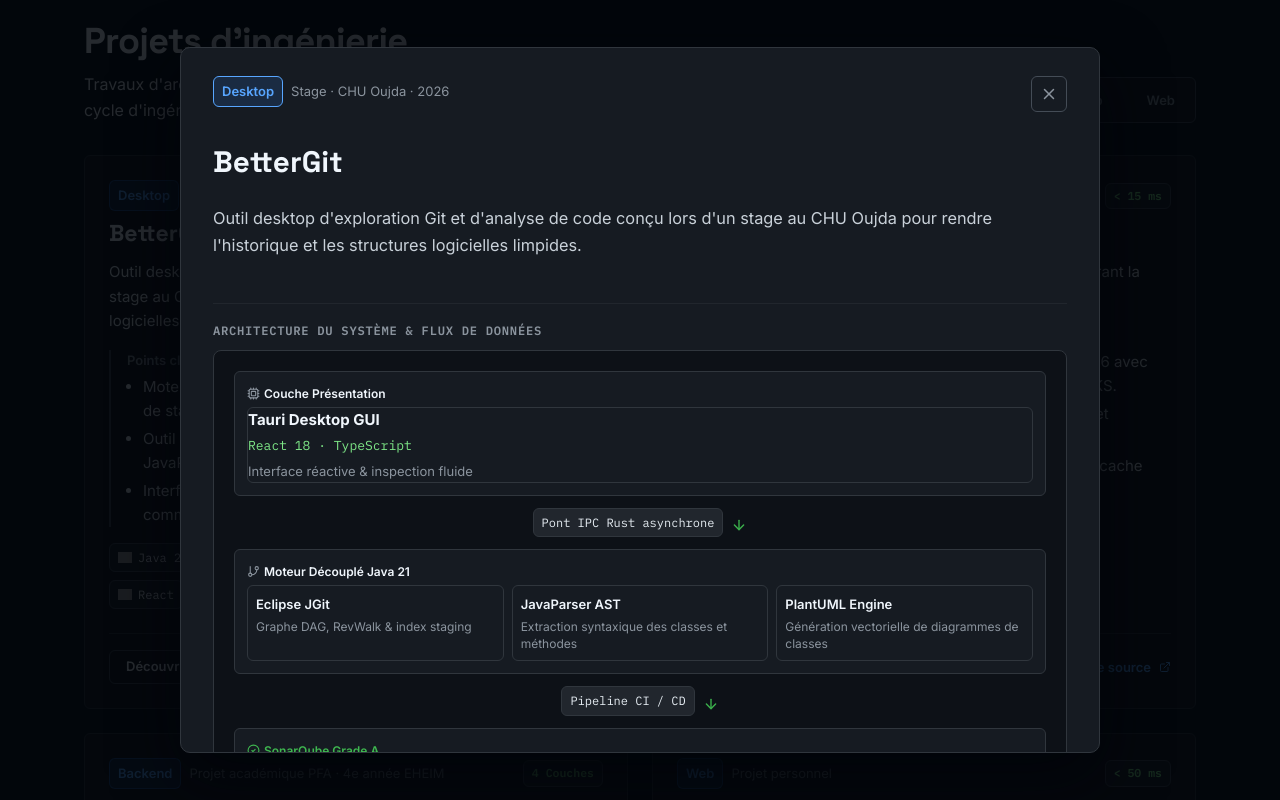
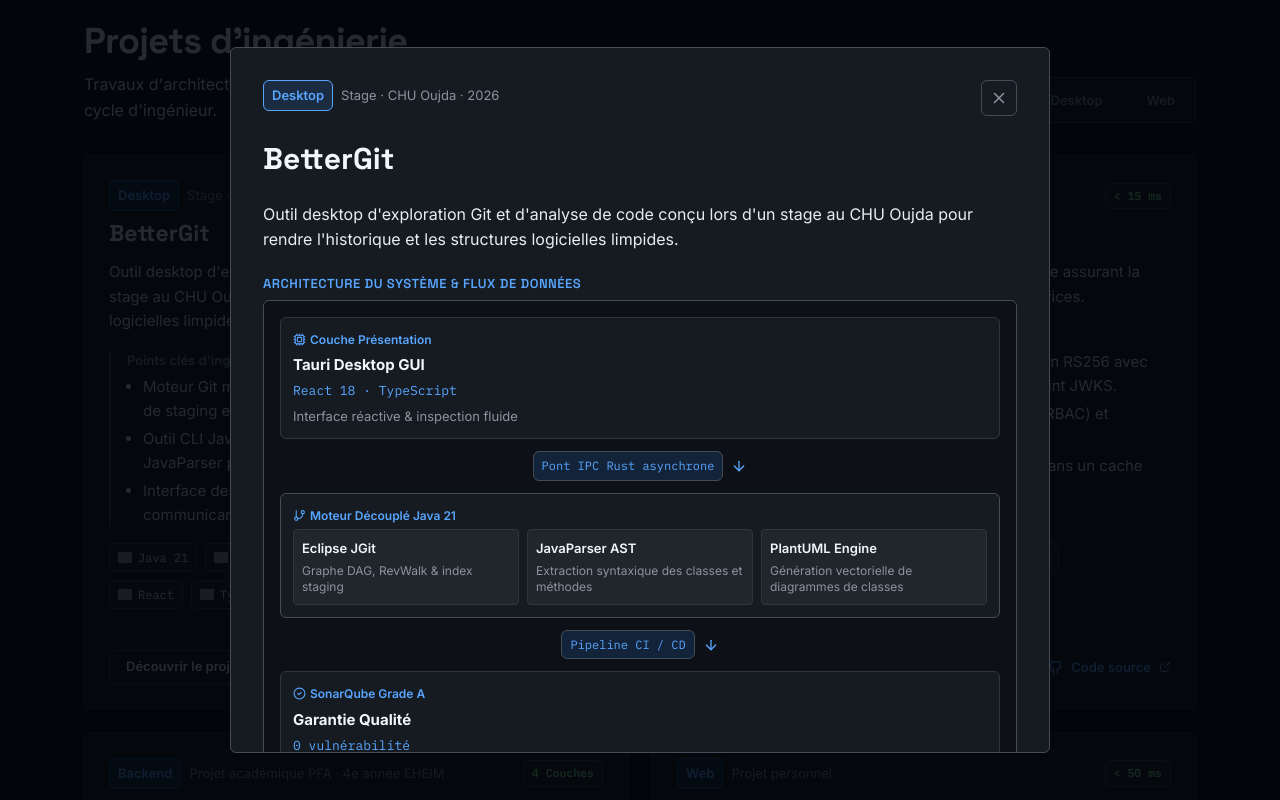
Before and after one commit to fahchouchsm/Portfolio, a React (Vite) app: page / in a window 1280 px wide. Both pictures are taken after a click on the element 356 px from the left and 2817 px from the top of the page. Shown: the part 2385-3185 px from the top of the page. Built offline with nearby package versions, Linux system fonts and the light colour scheme; no server answers; grey boxes are pictures that could not be loaded.

Commit message:
Revert "feat(modal): wider 920px GitHub Dark case-study modal with animated diagram flow and tech icons"
This reverts commit 24b0d89a2ee1d3edddc5c5c69f7167d98ffaf9f9.

```diff
--- a/src/Portfolio.tsx
+++ b/src/Portfolio.tsx
@@ -201,7 +201,9 @@ function ProjectDialog({
             <h4>{lang === "fr" ? "Technologies utilisées" : "Technologies Used"}</h4>
             <div className="stack-wrap">
               {project.stack.map((item) => (
-                <TechBadge key={item} label={item} className="tech-tag" />
+                <span key={item} className="stack-pill">
+                  {item}
+                </span>
               ))}
             </div>
           </div>
--- a/src/index.css
+++ b/src/index.css
@@ -2651,166 +2651,3 @@ dialog[open] {
     transition: none !important;
   }
 }
-
-/* ==========================================================================
-   BETTER PROJECT MODAL (WIDER 920PX, GITHUB DARK, ANIMATED FLOW, TECH ICONS)
-   ========================================================================== */
-.project-modal {
-  max-width: 920px !important;
-  width: calc(100% - 32px) !important;
-  background-color: #161b22 !important;
-  border: 1px solid #30363d !important;
-  border-radius: 10px !important;
-  color: #e6edf3 !important;
-  box-shadow: 0 24px 64px rgba(1, 4, 9, 0.78) !important;
-  scrollbar-width: thin;
-  scrollbar-color: #30363d #0d1117;
-}
-
-.project-modal::-webkit-scrollbar {
-  width: 8px;
-}
-.project-modal::-webkit-scrollbar-track {
-  background: #0d1117;
-}
-.project-modal::-webkit-scrollbar-thumb {
-  background-color: #30363d;
-  border-radius: 4px;
-}
-
-.modal-content {
-  padding: 28px 32px !important;
-}
-
-.modal-title {
-  font-size: 1.85rem !important;
-  color: #f0f6fc !important;
-  margin-top: 8px;
-}
-
-.modal-lead {
-  color: #c9d1d9 !important;
-  font-size: 1.02rem !important;
-  line-height: 1.65 !important;
-}
-
-.modal-section {
-  border-top: 1px solid #21262d;
-  padding-top: 20px;
-  margin-top: 20px;
-}
-
-.modal-section h4 {
-  color: #8b949e !important;
-  font-family: var(--font-outlier);
-  font-size: 0.76rem !important;
-  letter-spacing: 0.06em !important;
-  text-transform: uppercase;
-  margin-bottom: 12px !important;
-}
-
-.project-diagram {
-  background-color: #0d1117 !important;
-  border: 1px solid #30363d !important;
-  border-radius: 8px !important;
-  padding: 20px !important;
-}
-
-.diagram-stage,
-.diagram-box,
-.diagram-subcard,
-.modal-metric-card,
-.modal-tradeoff-item {
-  background-color: #161b22 !important;
-  border: 1px solid #30363d !important;
-  border-radius: 6px !important;
-  transition: border-color 180ms var(--ease-out), transform 180ms var(--ease-out);
-}
-
-.diagram-box:hover,
-.diagram-subcard:hover,
-.modal-metric-card:hover,
-.modal-tradeoff-item:hover {
-  border-color: #444c56 !important;
-  transform: translateY(-1px);
-}
-
-.diagram-box-accent {
-  border-color: rgba(63, 185, 80, 0.45) !important;
-  background-color: rgba(35, 134, 54, 0.08) !important;
-}
-
-.diagram-stage-badge {
-  color: #f0f6fc !important;
-}
-
-.diagram-stage-badge svg {
-  color: #8b949e;
-}
-
-.diagram-badge-success,
-.diagram-badge-success svg {
-  color: #3fb950 !important;
-}
-
-.diagram-box-sub,
-.modal-metric-value {
-  color: #7ee787 !important;
-}
-
-.flow-label {
-  background-color: #21262d !important;
-  border: 1px solid #30363d !important;
-  color: #e6edf3 !important;
-  border-radius: 6px !important;
-}
-
-@keyframes flowPulse {
-  0%, 100% {
-    transform: translateY(0);
-    opacity: 0.7;
-  }
-  50% {
-    transform: translateY(3px);
-    opacity: 1;
-  }
-}
-
-.diagram-flow-arrow .flow-icon {
-  color: #3fb950 !important;
-  animation: flowPulse 1.8s ease-in-out infinite;
-}
-
-.modal-metrics-grid {
-  display: grid !important;
-  grid-template-columns: repeat(3, minmax(0, 1fr)) !important;
-  gap: 14px !important;
-}
-
-.modal-tradeoffs-grid {
-  display: grid !important;
-  grid-template-columns: repeat(2, minmax(0, 1fr)) !important;
-  gap: 14px !important;
-}
-
-.modal-footer {
-  border-top: 1px solid #30363d !important;
-  padding-top: 20px !important;
-  margin-top: 24px !important;
-}
-
-@media (max-width: 720px) {
-  .modal-content {
-    padding: 20px !important;
-  }
-  .modal-metrics-grid,
-  .modal-tradeoffs-grid {
-    grid-template-columns: 1fr !important;
-  }
-}
-
-@media (prefers-reduced-motion: reduce) {
-  .diagram-flow-arrow .flow-icon {
-    animation: none !important;
-  }
-}
```
